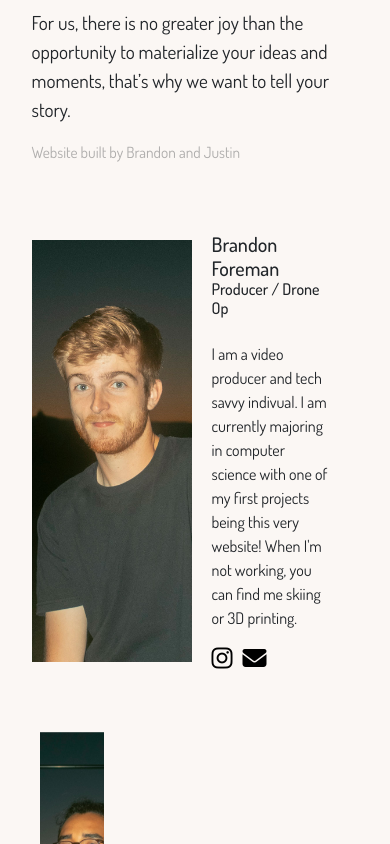
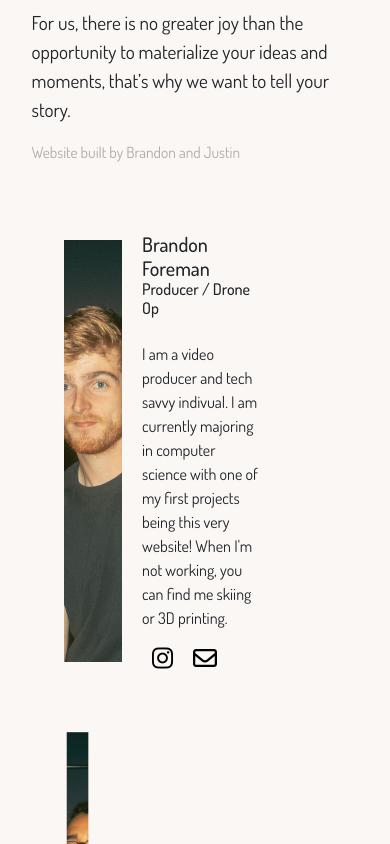
Before and after one commit to justinz99/stall7studios, a React (Create React App) app: page /about in a window 390 px wide. Both pictures are taken after a click on the element 71 px from the left and 851 px from the top of the page. Shown: the part 429-1273 px from the top of the page. Built offline with nearby package versions, Linux system fonts and the light colour scheme.

Commit message:
about page refinement + iframe responsiveness

```diff
--- a/src/App.css
+++ b/src/App.css
@@ -116,17 +116,9 @@ body {
 
 /* about page */
 
-
-
-
-
 .about-container {
   display: flex;
   justify-content: space-between;
-}
-
-.about-crewCol {
-  display: flex;
 }
 
 .about-studioBioCol {
@@ -135,6 +127,11 @@ body {
   display: flex;
   flex-direction: column;
   justify-content: space-between;
+}
+
+.about-crewCol {
+  display: flex;
+  margin-left: 2rem;
 }
 
 .about-footNote {
@@ -215,8 +212,10 @@ body {
   border: 1px
 }
 
-.videoDetails-main {
-  align-self: center;
+.videoDetails-mainVideo {
+  /* align-self: center; */
+  max-width: 100%;
+  max-height: auto;
   margin-bottom: 2rem;
 }
 
--- a/src/pages/About.js
+++ b/src/pages/About.js
@@ -19,18 +19,20 @@ export default function About() {
   const staticStyles = {
     crewContainer: 'about-crewContainer',
     headshot: 'about-headshot',
-    cardInfo: 'about-cardInfo'
+    cardInfo: 'about-cardInfo',
+    animatedWidth: '15vw'
   }
 
   const bigScreenStatictyles = {
     crewContainer: 'about-crewContainer-bigScreen',
     headshot: 'about-headshot-bigScreen',
     cardInfo: 'about-cardInfo-bigScreen',
+    animatedWidth: '20vw'
   }
 
   return (
     <div className='aboutPage'>
-      <Container className='about-container' fluid>
+      <Container fluid>
         <Row>
           <Col className='about-studioBioCol' sm={3}>
             {studioBioParagraph(studioBio)}
@@ -51,7 +53,7 @@ function ProfileCard(props) {
 
   const toggleProfileOpen = (profile) => {
     if (profileOpen === profile) {
-      return setProfileOpen(null)
+      setProfileOpen(null)
     }
     setProfileOpen(profile)
   }
@@ -68,18 +70,17 @@ function ProfileCard(props) {
   const animatedStyles = (targetProfile) => profile =>
     targetProfile === profile
       ?
-      { to: { width: '10rem', scale: 1.2, display: 'block', opacity: 1, y: 0 }, config: { mass: 5, tension: 200, friction: 24 } }
-      : { to: { width: '5rem', scale: 0.8, display: 'none', opacity: 0, y: 100 }, config: { mass: 2, tension: 200, friction: 20 } }
+      { to: { width: props.styles.animatedWidth, scale: 1.2, display: 'block', opacity: 1, y: 0 }, config: { mass: 5, tension: 200, friction: 24 } }
+      : { to: { width: '7vw', scale: 0.8, display: 'none', opacity: 0, y: 100 }, config: { mass: 2, tension: 200, friction: 20 } }
 
   const [springs, setSprings] = useSprings(
     props.crew.length,
     animatedStyles(profileOpen)
   )
-  console.log(props.styles.crewContainer)
   return (
     <div className={props.styles.crewContainer}>
       {springs.map(({ width, scale, display, opacity, y }, i) => {
-        const { name, pic, title, insta, email, bio } = props.crew[i]
+        const { name, pic, title, insta, email, bio, extraLink } = props.crew[i]
         return (
           <div
             onClick={() => handleClick(i)}
@@ -94,10 +95,10 @@ function ProfileCard(props) {
               <Card.Subtitle>{title}</Card.Subtitle>
               <br />
               <Card.Text>{bio}</Card.Text>
-
               <Card.Text>
-                <a href={`https://www.instagram.com/${insta}`}><i className="fa-brands fa-instagram fa-xl" /></a>
-                <a href={`mailto: ${email}`}><i className="fa-solid fa-envelope fa-xl social"></i></a>
+                <a href={`https://www.instagram.com/${insta}`}><i className="fa-brands fa-instagram fa-xl social" /></a>
+                <a href={`mailto: ${email}`}><i className="fa-regular fa-envelope fa-xl social" /></a>
+                {extraLink && <a href={extraLink}><i class="fa-regular fa-lightbulb fa-xl social" /></a>}
               </Card.Text>
             </animated.div>
           </div>
--- a/src/pages/VideoDetails.js
+++ b/src/pages/VideoDetails.js
@@ -24,16 +24,17 @@ export default function VideoDetails() {
 
     return (
         <Container className='videoDetails-container'>
+            <Col>
                 <iframe
-                className='videoDetails-main'
-                width="1120"
+                    className='videoDetails-mainVideo'
+                    width="2240"
                     height="630"
                     src={`https://www.youtube.com/embed/${video.embedId}`}
                     title="YouTube video player"
-                frameBorder="0"
-                allow="accelerometer; autoplay; clipboard-write; encrypted-media; gyroscope; picture-in-picture"
+                    allow="accelerometer; autoplay; clipboard-write; encrypted-media; gyroscope; picture-in-picture fullscreen"
                     allowFullScreen
                     />
+            </Col>
             <Row>
                 <Col className='videoDetails-info' sm={6}>
                     <p>{video.description}</p>
--- a/src/texts.js
+++ b/src/texts.js
@@ -8,7 +8,8 @@ export const slogans =
     [
         'Our innovative approach to visual storytelling.', 3000,
         'We make cinematic videos.', 3000,
-        'Creative storytelling through visual ingenuity.', 3000
+        'Creative storytelling through visual ingenuity.', 3000,
+        'We tell stories to inspire', 3000
     ]
 
 // about page
@@ -40,7 +41,8 @@ export const crewInfo = [
         title: 'Creative Director / Stills',
         insta: 'justinzzhao',
         email: 'justinzhao1999@gmail.com',
-        bio: "I joined Stall7 in 2022 after obtaining my B.A. in Photo/Media, I like to drive around town while listening to music. "
+        bio: "I joined Stall7 in 2022 after obtaining my B.A. in Photo/Media, I like to drive around town while listening to music. ",
+        extraLink: 'https://justinzphotos.myportfolio.com'
     },
     {
         name: 'Seth Dresbeck',
```
Also changed, not shown: src/pages/Contact.js (deleted, +0 -11 lines). Lines whose indentation alone changed are shown as unchanged.
